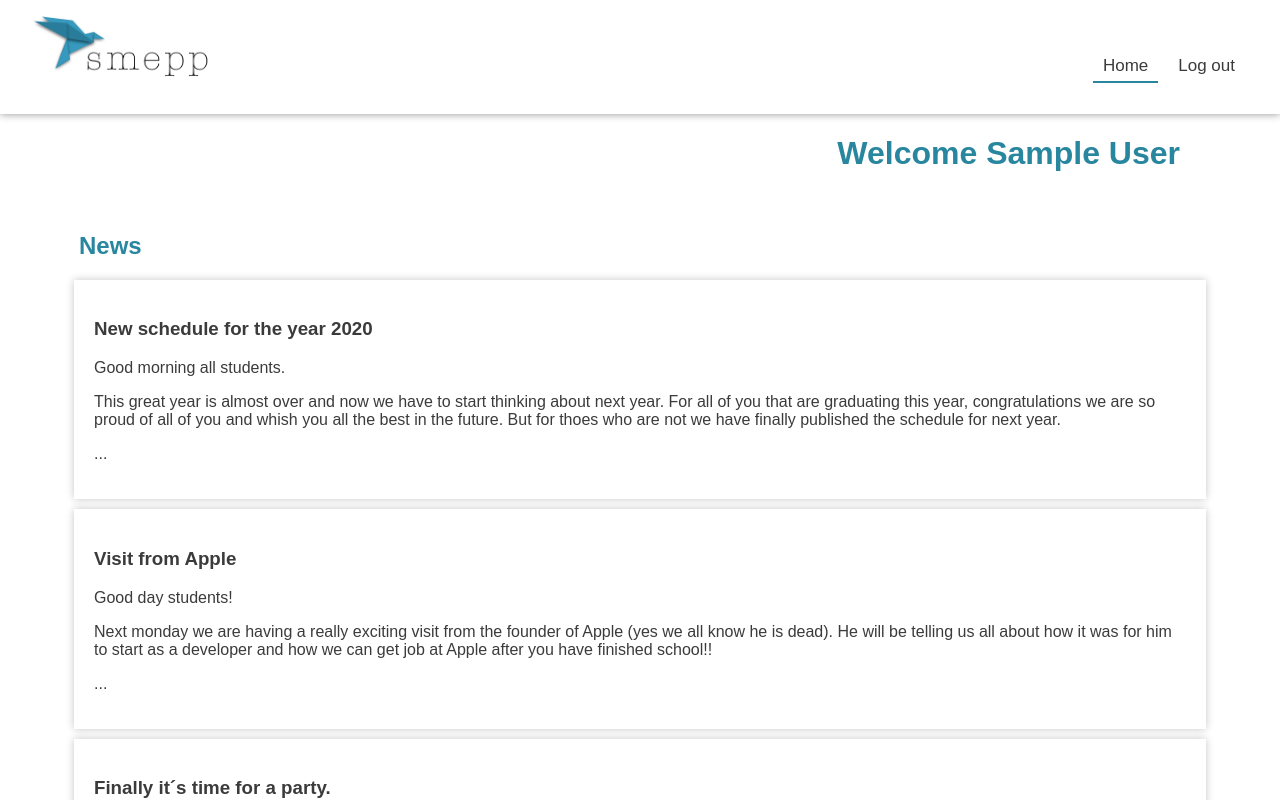
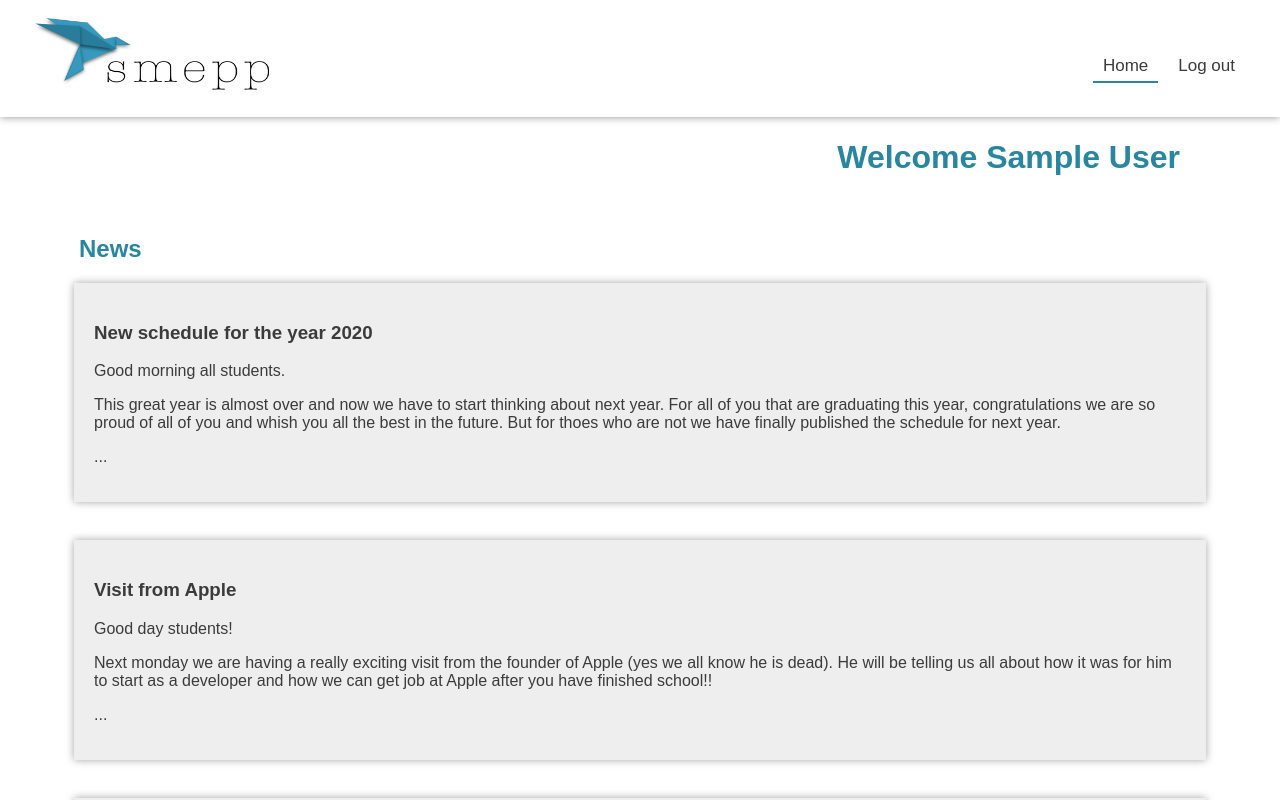
Before and after one commit to Stallind/reactsmepp, a React (Create React App) app: page /home in a window 1280 px wide. Shown: the top 800 px of the page. Built offline with nearby package versions, Linux system fonts and the light colour scheme; sample sign-in values are in the browser's storage.

Commit message:
Add click function to logo

```diff
--- a/src/App.js
+++ b/src/App.js
@@ -59,6 +59,9 @@ class App extends Component {
     console.log(message);
   };
 
+
+
+
   render() {
     return (
       <BrowserRouter>
--- a/src/components/home.js
+++ b/src/components/home.js
@@ -24,7 +24,7 @@ class Home extends Component {
     render(){
 
         let user = this.props.user;
-
+        var bacground = require('../img/happy.jpg');
     return (
         <div>
             <div>
@@ -41,12 +41,14 @@ class Home extends Component {
                     <p>This great year is almost over and now we have to start thinking about next year. For all of you that are graduating this year, congratulations we are so proud of all of you and whish you all the best in the future. But for thoes who are not we have finally published the schedule for next year.</p>
                     <p>...</p>
                 </div>
+                <br></br>
                 <div className="home-news">
                     <h3>Visit from Apple</h3>
                     <p>Good day students!</p>
                     <p>Next monday we are having a really exciting visit from the founder of Apple (yes we all know he is dead). He will be telling us all about how it was for him to start as a developer and how we can get job at Apple after you have finished school!!</p>
                     <p>...</p>
                 </div>
+                <br></br>
                 <div className="home-news">
                     <h3>Finally it´s time for a party.</h3>
                     <p>Good evening students.</p>
--- a/src/components/navBar.js
+++ b/src/components/navBar.js
@@ -4,7 +4,9 @@ import image from '../img/BirdBlue.png';
 
 const Navbar = props => (
     <nav className="nav">
-        <img className="navbar-logo" src={image} alt="blue bird"></img>
+        <a className="navbar-a" href="/home">
+            <img className="navbar-logo" src={image} alt="blue bird"></img>
+        </a>
 
         <ul className="nav-menu">
             <li><NavLink className="nav-menu-link" activeClassName="activate" to="/home">Home</NavLink></li>
--- a/src/css/style.css
+++ b/src/css/style.css
@@ -13,16 +13,16 @@ code {
 }
 
 .App {
-  background-color: white;
   max-width: 100%;
   margin: auto;
 }
 
 /*NAVBAR-------------------------------------------------*/
 .navbar-logo{
-  width: 15%;
-  height: 20%;
+  width: 30%;
+  height: 90%;
   background-size: cover;
+  float: left;
 }
 
 .logo-link {
@@ -39,6 +39,7 @@ code {
   border-bottom: 0px solid grey;
   padding: 10px 30px;
   box-shadow: 0px 0.1px 8px 0px rgb(145, 145, 145);
+  background-color: white;
 }
 
 .nav-menu {
@@ -73,6 +74,10 @@ code {
    border-bottom: 2px solid rgb(40, 134, 158);
   /* background-color: rgb(40, 134, 158);
   color: white; */
+}
+
+.navbar-a{
+
 }
 /*------------------------------------------------*/
 
@@ -125,9 +130,10 @@ code {
 }
 
 .home-news{
-  box-shadow: 0px 0.1px 8px 0px rgb(197, 197, 197);
+  box-shadow: 0px 0.1px 8px 0px rgb(167, 165, 165);
   padding: 20px;
   color: rgb(59, 59, 59);
+  background-color: rgb(238, 238, 238);
   margin: 10px;
   font-family: Arial, Helvetica, sans-serif;
 }
@@ -149,6 +155,7 @@ code {
   text-align: right;
   margin-right: 100px
 }
+
 /*---------------------------------------------*/
 
 /*SCHEDULE-------------------------------------*/
```
Also changed, not shown: src/img/calmWater.jpg (added), src/img/happy.jpg (added).
